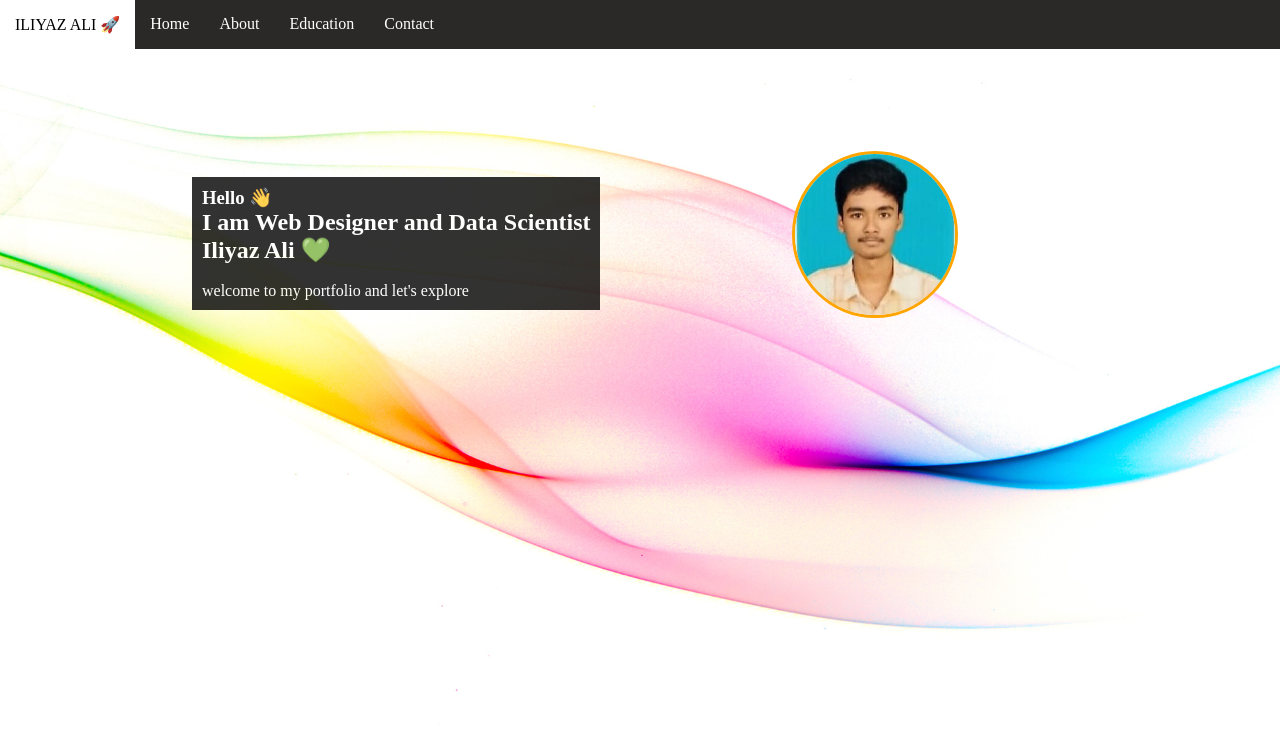
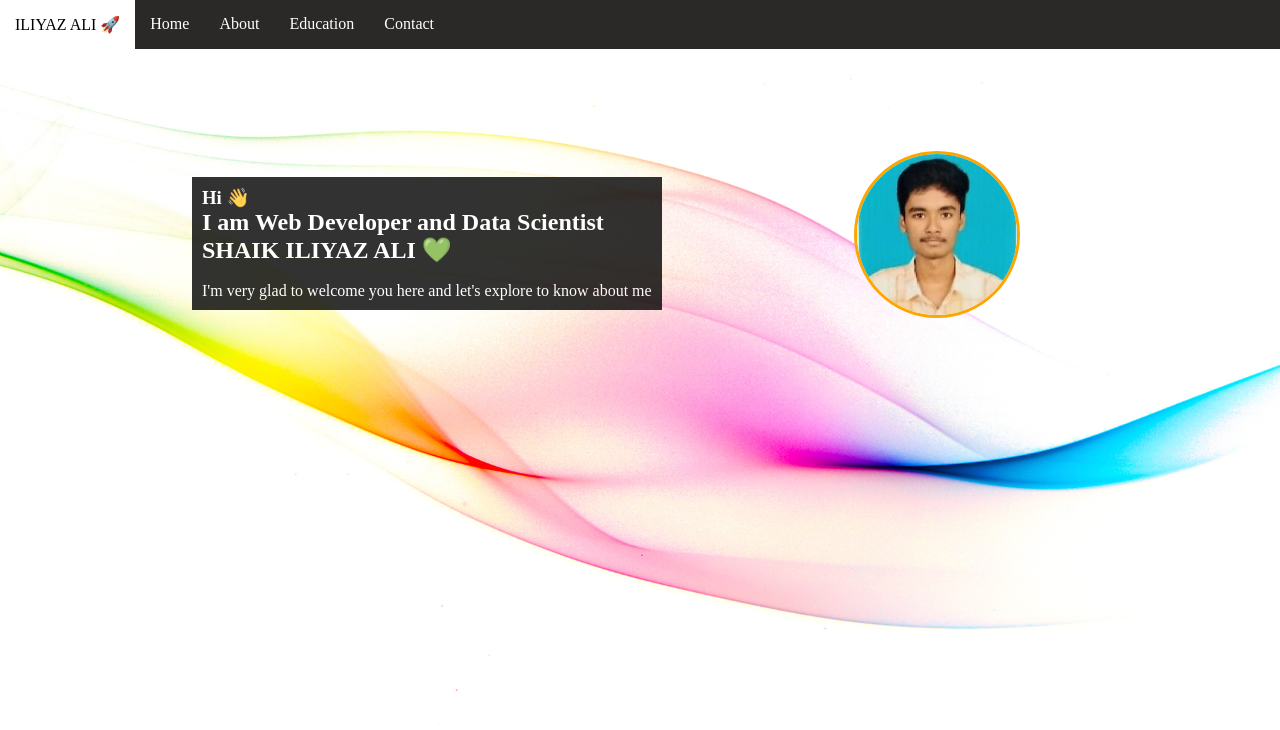
Before and after one commit to iliyazali44/portfolio, a plain HTML site: page iliyazportfolio/index.html in a window 1280 px wide. Shown: the top 730 px of the page. Drawn offline with Linux system fonts and the light colour scheme.

Commit message:
smallchange at intro

```diff
--- a/iliyazportfolio/index.html
+++ b/iliyazportfolio/index.html
@@ -19,11 +19,11 @@
 
 		<section id='intro'>
 			<div class='info'>
-				<h3>Hello 👋</h3>
-				<h1>I am Web Designer and Data Scientist</h1>
-				<h2>Iliyaz Ali 💚 </h2>
+				<h3>Hi 👋</h3>
+				<h1>I am Web Developer and Data Scientist</h1>
+				<h2>SHAIK ILIYAZ ALI 💚 </h2>
 				<br/>
-				<p> welcome to my portfolio and let's explore </p>
+				<p> I'm very glad to welcome you here and let's explore to know about me</p>
 			</div>
 
 			<div class='pic'>
```
